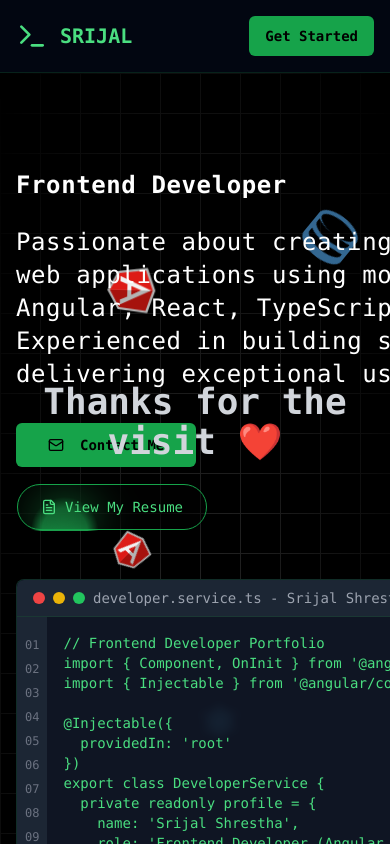
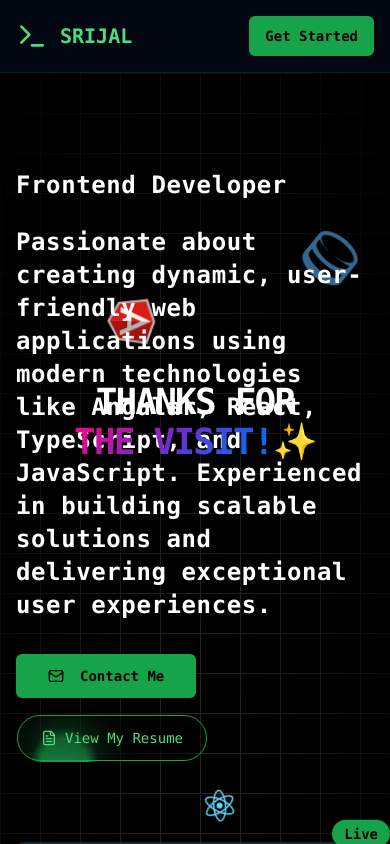
Before and after one commit to Srijall/-Portfolio, a Next.js app: page / in a window 390 px wide. Shown: the top 844 px of the page. Built offline with nearby package versions, Linux system fonts and the light colour scheme.

Commit message:
responsive fixes

```diff
--- a/app/globals.css
+++ b/app/globals.css
@@ -81,6 +81,9 @@ body {
     --sidebar-accent-foreground: 240 4.8% 95.9%;
     --sidebar-border: 240 3.7% 15.9%;
     --sidebar-ring: 217.2 91.2% 59.8%;
+  }
+  .theme {
+    --animate-aurora: aurora 8s ease-in-out infinite alternate;
   }
 }
 
@@ -221,3 +224,28 @@ body {
 .animate-meteor-effect {
   animation: meteor-effect linear infinite;
 }
+
+@theme inline {
+  @keyframes aurora {
+  0% {
+    background-position: 0% 50%;
+    transform: rotate(-5deg) scale(0.9);
+    }
+  25% {
+    background-position: 50% 100%;
+    transform: rotate(5deg) scale(1.1);
+    }
+  50% {
+    background-position: 100% 50%;
+    transform: rotate(-3deg) scale(0.95);
+    }
+  75% {
+    background-position: 50% 0%;
+    transform: rotate(3deg) scale(1.05);
+    }
+  100% {
+    background-position: 0% 50%;
+    transform: rotate(-5deg) scale(0.9);
+    }
+  }
+}
--- /dev/null
+++ b/components/magicui/aurora-text.tsx
@@ -0,0 +1,43 @@
+"use client";
+
+import React, { memo } from "react";
+
+interface AuroraTextProps {
+  children: React.ReactNode;
+  className?: string;
+  colors?: string[];
+  speed?: number;
+}
+
+export const AuroraText = memo(
+  ({
+    children,
+    className = "",
+    colors = ["#FF0080", "#7928CA", "#0070F3", "#38bdf8"],
+    speed = 1,
+  }: AuroraTextProps) => {
+    const gradientStyle = {
+      backgroundImage: `linear-gradient(135deg, ${colors.join(", ")}, ${
+        colors[0]
+      })`,
+      WebkitBackgroundClip: "text",
+      WebkitTextFillColor: "transparent",
+      animationDuration: `${10 / speed}s`,
+    };
+
+    return (
+      <span className={`relative inline-block ${className}`}>
+        <span className="sr-only">{children}</span>
+        <span
+          className="relative animate-aurora bg-[length:200%_auto] bg-clip-text text-transparent"
+          style={gradientStyle}
+          aria-hidden="true"
+        >
+          {children}
+        </span>
+      </span>
+    );
+  },
+);
+
+AuroraText.displayName = "AuroraText";
--- a/components/sections/confetti.tsx
+++ b/components/sections/confetti.tsx
@@ -3,6 +3,8 @@
 import { useEffect, useRef, useState } from "react";
 import confetti from "canvas-confetti";
 import { motion, AnimatePresence } from "framer-motion";
+
+import { AuroraText } from "@/components/magicui/aurora-text";
 
 export function ConfettiOnScroll() {
   const confettiTriggered = useRef(false);
@@ -70,9 +72,9 @@ export function ConfettiOnScroll() {
           transition={{ duration: 0.5 }}
           className="fixed inset-0 flex items-center justify-center pointer-events-none z-50 text-white text-4xl font-bold text-center"
         >
-          <div className="text-gray-300">
-          Thanks for the visit ❤️
-            </div>
+          <div className="text-4xl font-bold tracking-tighter md:text-5xl lg:text-7xl">
+          THANKS FOR <AuroraText>THE VISIT!</AuroraText>✨
+          </div>
         </motion.div>
       )}
     </AnimatePresence>
--- a/components/sections/hero-section.tsx
+++ b/components/sections/hero-section.tsx
@@ -49,9 +49,9 @@ export function HeroSection({ onResumeClick }: HeroSectionProps) {
 
               <TextGenerateEffect
                 words="Passionate about creating dynamic, user-friendly web applications using modern technologies like Angular, React, TypeScript, and JavaScript. Experienced in building scalable solutions and delivering exceptional user experiences."
-                className="text-xl text-gray-300 mb-8 leading-relaxed font-normal"
+                className="max-w-full break-words whitespace-normal overflow-wrap "
                 duration={0.6}
-                filter={false}
+                filter={true}
               />
 
               <div className="flex flex-col sm:flex-row gap-4 mt-8">
@@ -82,28 +82,30 @@ export function HeroSection({ onResumeClick }: HeroSectionProps) {
               </div>
             </div>
 
-            {/* Code Editor Mockup */}
-            <div className="relative scroll-animate fade-in-up" style={{ animationDelay: "0.2s" }}>
-              <Card className="bg-gray-900/90 backdrop-blur-sm border-green-800/30 overflow-hidden shadow-2xl" style={{ width: "120%" }}>
-                <div className="bg-gray-800/90 backdrop-blur-sm px-4 py-2 border-b border-green-800/30">
+            {/* Right Column - Code Editor */}
+            <div className="scroll-animate fade-in-up mt-8 lg:mt-0 w-full">
+              <Card className="bg-gray-900/90 backdrop-blur-sm border-green-800/30 overflow-hidden shadow-2xl w-full transform transition-transform duration-300 hover:scale-[1.02]">
+                <div className="bg-gray-800/90 backdrop-blur-sm px-3 sm:px-4 py-2 border-b border-green-800/30">
                   <div className="flex items-center space-x-2">
-                    <div className="w-3 h-3 bg-red-500 rounded-full"></div>
-                    <div className="w-3 h-3 bg-yellow-500 rounded-full"></div>
-                    <div className="w-3 h-3 bg-green-500 rounded-full"></div>
-                    <span className="ml-4 text-sm text-gray-400">developer.service.ts - Srijal Shrestha</span>
+                    <div className="w-2.5 h-2.5 sm:w-3 sm:h-3 bg-red-500 rounded-full"></div>
+                    <div className="w-2.5 h-2.5 sm:w-3 sm:h-3 bg-yellow-500 rounded-full"></div>
+                    <div className="w-2.5 h-2.5 sm:w-3 sm:h-3 bg-green-500 rounded-full"></div>
+                    <span className="ml-2 sm:ml-4 text-xs sm:text-sm text-gray-400 truncate">developer.service.ts - Srijal Shrestha</span>
                   </div>
                 </div>
                 <CardContent className="p-0">
-                  <div className="flex">
-                    <div className="bg-gray-800/90 backdrop-blur-sm px-2 py-4 text-xs text-gray-500 select-none">
+                  <div className="flex min-w-0">
+                    <div className="bg-gray-800/90 backdrop-blur-sm px-1 sm:px-2 py-3 sm:py-4 text-[10px] sm:text-xs text-gray-500 select-none">
                       {Array.from({ length: 35 }, (_, i) => (
-                        <div key={i} className="leading-6">
+                        <div key={i} className="leading-5 sm:leading-6">
                           {String(i + 1).padStart(2, "0")}
                         </div>
                       ))}
                     </div>
-                    <pre className="flex-1 p-4 text-sm overflow-x-auto">
-                      <code className="text-green-400">{CODE_SNIPPET}</code>
+                    <pre className="flex-1 p-2 sm:p-4 text-xs sm:text-sm overflow-x-auto min-w-0 whitespace-pre-wrap break-words">
+                      <code className="text-green-400 whitespace-pre-wrap">
+                        {CODE_SNIPPET}
+                      </code>
                     </pre>
                   </div>
                 </CardContent>
--- a/components/ui/infinite-moving-cards.tsx
+++ b/components/ui/infinite-moving-cards.tsx
@@ -113,7 +113,7 @@ export const InfiniteMovingCards = ({
 export const InfiniteMovingSkills = ({
   items,
   direction = "left",
-  speed = "normal",
+  speed = "fast",
   pauseOnHover = true,
   className,
 }: {
@@ -162,7 +162,7 @@ export const InfiniteMovingSkills = ({
   const getSpeed = () => {
     if (containerRef.current) {
       if (speed === "fast") {
-        containerRef.current.style.setProperty("--animation-duration", "15s")
+        containerRef.current.style.setProperty("--animation-duration", "50s")
       } else if (speed === "normal") {
         containerRef.current.style.setProperty("--animation-duration", "30s")
       } else {
@@ -183,7 +183,7 @@ export const InfiniteMovingSkills = ({
         className={cn(
           "flex w-max min-w-full shrink-0 flex-nowrap gap-6 py-4",
           start && "animate-scroll",
-          pauseOnHover && "hover:[animation-play-state:paused]",
+          pauseOnHover,
         )}
       >
         {items.map((item, idx) => (
--- a/constants/floating-technologies.tsx
+++ b/constants/floating-technologies.tsx
@@ -1,7 +1,7 @@
 export const FLOATING_TECHNOLOGIES = [
   // Angular
   {
-    id: "angular-1",
+    id: "angular",
     icon: (
       <svg className="w-12 h-12 opacity-20" viewBox="0 0 256 270" fill="none">
         <path d="M127.606.341L.849 44.95 20.88 211.022l106.86 58.732 107.412-59.528L255.175 44.16 127.606.341z" fill="#B3B3B3"/>
@@ -93,19 +93,4 @@ export const FLOATING_TECHNOLOGIES = [
     initialY: 40,
     duration: 25,
   },
-  {
-    id: "angular-2",
-    icon: (
-      <svg className="w-9 h-9 opacity-12" viewBox="0 0 256 270" fill="none">
-        <path d="M127.606.341L.849 44.95 20.88 211.022l106.86 58.732 107.412-59.528L255.175 44.16 127.606.341z" fill="#B3B3B3"/>
-        <path d="M242.532 53.758L127.31 14.466v241.256l96.561-53.441 18.66-148.523z" fill="#A6120D"/>
-        <path d="M15.073 54.466l17.165 148.525 95.07 52.731V14.462L15.074 54.465z" fill="#DD1B16"/>
-        <path d="M159.027 142.898L127.31 157.73H93.881l-15.714 39.305-29.228.54L127.31 23.227l31.717 119.672zm-3.066-7.467l-28.44-56.303-23.329 55.334h23.117l28.652.97z" fill="#F2F2F2"/>
-        <path d="M127.309 23.226l.21 55.902 26.47 55.377h-26.62l-.06 23.189 36.81.035 17.204 39.852 27.967.518-81.981-174.873z" fill="#B3B3B3"/>
-      </svg>
-    ),
-    initialX: 25,
-    initialY: 30,
-    duration: 21,
-  },
 ]
--- a/service/loadingService.tsx
+++ b/service/loadingService.tsx
@@ -37,7 +37,7 @@ export const LoadingProvider: React.FC<{ children: ReactNode }> = ({ children })
     <LoadingContext.Provider value={{ isLoading, showLoader, hideLoader }}>
       {children}
       {isLoading && (
-        <div className="fixed inset-0 flex items-center justify-center bg-gray-950/70 z-50">
+        <div className="fixed inset-0 flex items-center justify-center bg-blue-500/70 z-50 backdrop-blur-sm" >
           <TerminalLoader />
         </div>
       )}
--- a/styles/globals.css
+++ b/styles/globals.css
@@ -92,3 +92,13 @@ body {
     @apply bg-background text-foreground;
   }
 }
+
+@media (max-width: 640px) {  /* Tailwind default "sm" breakpoint or adjust as needed */
+  .responsive-text-container {
+    max-width: 50%;
+    word-wrap: break-word;
+    white-space: normal;
+    overflow-wrap: break-word;
+  }
+
+}
```
